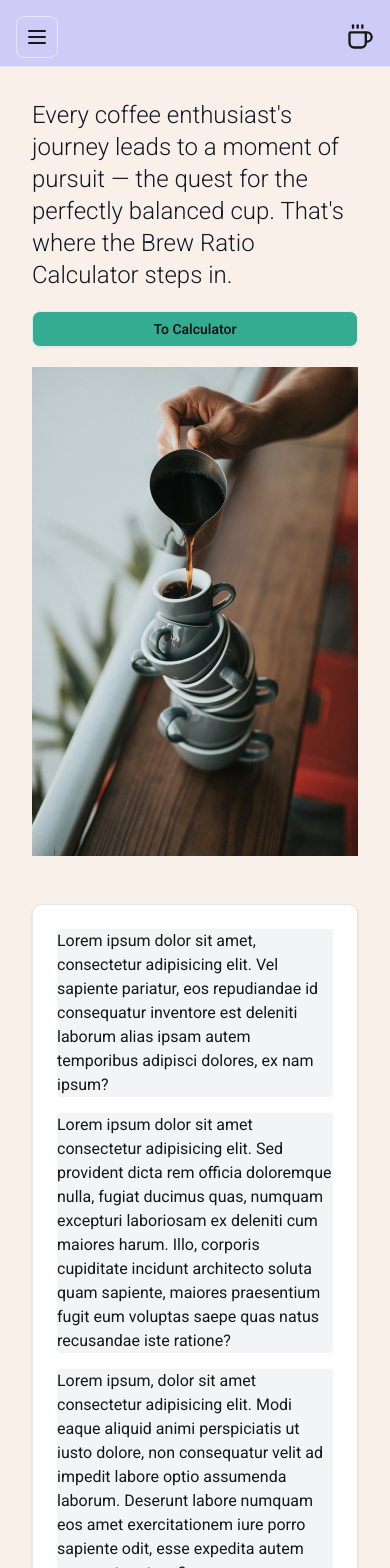
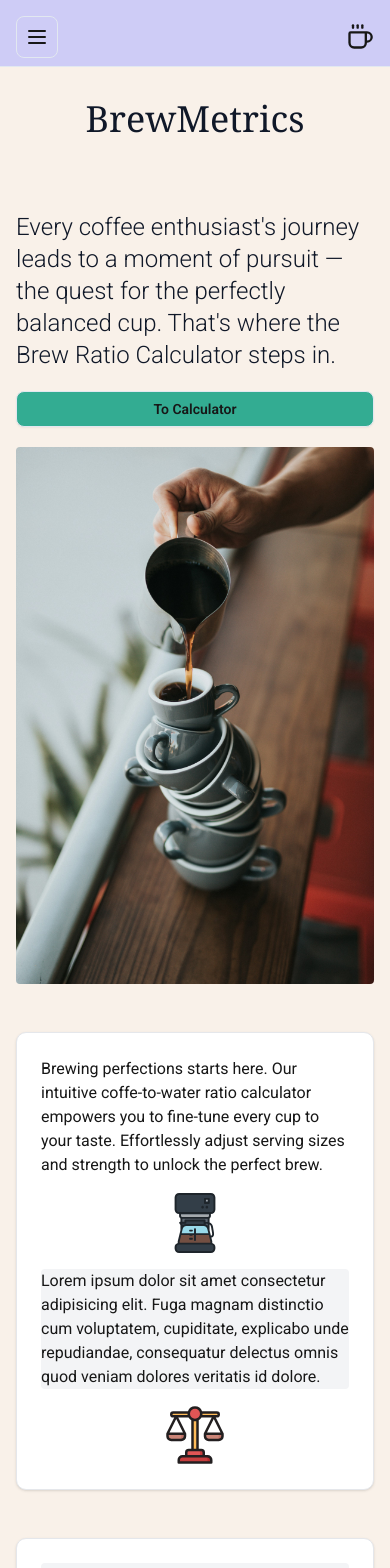
Before and after one commit to MrMarre/BrewMetrics, a Next.js app: page / in a window 390 px wide. Shown: the top 1568 px of the page. Built offline with nearby package versions, Linux system fonts and the light colour scheme.

Commit message:
bugfix responsivness

```diff
--- /dev/null
+++ b/public/assets/svg/index.ts
@@ -0,0 +1,3 @@
+export { default as coffeeMaker } from "@public/assets/svg/coffeeMaker.svg";
+export { default as coffeeMugHeart } from "@public/assets/svg/coffeeMugHeart.svg";
+export { default as coffeeScale } from "@public/assets/svg/coffeeScale.svg";
--- a/src/components/calculations/NumberField.tsx
+++ b/src/components/calculations/NumberField.tsx
@@ -37,14 +37,14 @@ const NumberField = <TField extends FieldValues>({
             <label htmlFor={name} className="block mb-1">
               {label} {dependantValue}
             </label>
-            <div className="flex items-center gap-2">
+            <div className="flex items-center gap-2 w-full">
               <Button
                 type="button"
                 variant="outline"
                 onClick={() =>
                   onChange(Math.max(1, Number(value) - incrementValue))
                 }
-                className="px-3 py-1 border rounded bg-[var(--tertiary)]"
+                className="w-8 px-3 py-1 border rounded bg-[var(--tertiary)]"
               >
                 -
               </Button>
@@ -81,7 +81,7 @@ const NumberField = <TField extends FieldValues>({
                 onClick={() =>
                   onChange(Math.max(0, Number(value) + incrementValue))
                 }
-                className="px-3 py-1 border rounded bg-[var(--tertiary)]"
+                className="w-8 px-3 py-1 border rounded bg-[var(--tertiary)]"
               >
                 +
               </Button>
--- a/src/components/calculations/RadioGroup.tsx
+++ b/src/components/calculations/RadioGroup.tsx
@@ -88,7 +88,7 @@ const RadioGroup = <TField extends FieldValues>({
                     setIsExpanded(!isExpanded);
                     handleExpandClick();
                   }}
-                  className={`py-6 px-8 md:py-4 w-full md:w-1/2 mt-4 mx-auto border rounded bg-[var(--tertiary)] text-base ${
+                  className={`py-5 px-8 md:py-4 w-full md:w-1/2 mt-4 mx-auto border rounded bg-[var(--tertiary)] text-base ${
                     buttonIsDisabled
                       ? "text-red-400"
                       : "text-[var(--foreground)]"
--- /dev/null
+++ b/src/components/common/SvgImage.tsx
@@ -0,0 +1,14 @@
+import Image, { ImageProps } from "next/image";
+import { FC } from "react";
+
+type SvgImageProps = {
+  src: string;
+  alt: string;
+  className?: string;
+} & Omit<ImageProps, "src" | "alt">;
+
+const SvgImage: FC<SvgImageProps> = ({ src, alt, className, ...props }) => {
+  return <Image src={src} alt={alt} className={className} {...props} />;
+};
+
+export default SvgImage;
--- a/src/pages/calculator/index.tsx
+++ b/src/pages/calculator/index.tsx
@@ -119,7 +119,7 @@ export default function Calculator() {
             <Button
               type="button"
               onClick={() => setShowCustomize((prev) => !prev)}
-              className="px-3 py-6 text-base md:py-4 w-full md:w-1/2 mx-auto border rounded bg-[var(--tertiary)] text-[var(--foreground)] transition-colors duration-300 hover:bg-violet-300"
+              className="px-3 py-5 text-base md:py-4 w-full md:w-1/2  border rounded bg-[var(--tertiary)] text-[var(--foreground)] transition-colors duration-300 hover:bg-violet-300"
             >
               {showCustomize ? "Hide" : "Adjust serving size"}
             </Button>
--- a/src/pages/index.tsx
+++ b/src/pages/index.tsx
@@ -4,17 +4,46 @@ import Image from "next/image";
 import balancingCups from "@public/assets/images/nathan-dumlao.jpg";
 import Link from "next/link";
 import { Heading } from "@/components/ui/heading";
+import SvgImage from "@/components/common/SvgImage";
+import { coffeeMaker, coffeeMugHeart, coffeeScale } from "@public/assets/svg";
+import Head from "next/head";
 
 export default function Home() {
   return (
-    <main className="container p-8 mx-auto flex flex-col gap-12 w-full md:w-3/4">
-      <section className="max-w-full flex flex-col md:flex-row justify-between items-center gap-5">
+    <>
+      <Head>
+        <title>BrewMetrics | The Perfect Brew Ratio Calculator</title>
+        <meta
+          name="description"
+          content="Calculate the perfect coffee-to-water ratio for your brew with our simple, intuitive, and flexible tools."
+        />
+        <meta
+          name="keywords"
+          content="coffee, brew ratio, calculator, perfect brew, coffee measurement, recipe, tools, tooling, coffee brewing, coffee brewing tools"
+        />
+        <meta
+          property="og:title"
+          content="BrewMetrics | The Perfect Brew Ratio Calculator"
+        />
+        <meta
+          property="og:description"
+          content="Fine-tune your coffee brewing technique with our custom calculator tailored to adjust serving sizes and strength to unlock the perfect cup."
+        />
+
+        <meta property="og:url" content="https://brew-metrics.vercel.app/" />
+        <meta name="twitter:card" content="summary_large_image" />
+      </Head>
+      <main className="container mx-auto flex flex-col gap-12 w-full sm:w-3/4 md:w-3/4 px-4 py-8">
+        <Heading as="h1" className="text-4xl font-serif">
+          BrewMetrics
+        </Heading>
+        <section className="max-w-full flex flex-col md:flex-row justify-between items-center gap-5 mt-6">
           <div className="w-full md:w-1/2 flex flex-col gap-5">
             <article className="prose max-w-prose font-">
               <Heading as="h3" className="text-2xl text-left">
-              Every coffee enthusiast&#39;s journey leads to a moment of pursuit
-              — the quest for the perfectly balanced cup. That&#39;s where the
-              Brew Ratio Calculator steps in.
+                Every coffee enthusiast&#39;s journey leads to a moment of
+                pursuit — the quest for the perfectly balanced cup. That&#39;s
+                where the Brew Ratio Calculator steps in.
               </Heading>
             </article>
             <Button
@@ -25,32 +54,38 @@ export default function Home() {
             </Button>
           </div>
           <div className="w-full md:w-1/2">
-          <Image src={balancingCups} alt="Cups balancing on a table" />
+            <Image
+              src={balancingCups}
+              alt="Cups balancing on a table"
+              className="rounded"
+            />
           </div>
         </section>
 
-      <SectionCard disableDefaultMaxWidth className="max-w-full md:flex-row">
-        <article className="grid grid-cols-1 md:grid-cols-3 gap-4">
-          <div className="bg-gray-100 rounded">
-            Lorem ipsum dolor sit amet, consectetur adipisicing elit. Vel
-            sapiente pariatur, eos repudiandae id consequatur inventore est
-            deleniti laborum alias ipsam autem temporibus adipisci dolores, ex
-            nam ipsum?
+        <SectionCard disableDefaultMaxWidth className="max-w-full ">
+          <article className="grid grid-cols-1 md:grid-cols-2 gap-4">
+            <div className="flex justify-center items-center flex-col md:flex-row gap-4">
+              <p className="self-start">
+                Brewing perfections starts here. Our intuitive coffe-to-water
+                ratio calculator empowers you to fine-tune every cup to your
+                taste. Effortlessly adjust serving sizes and strength to unlock
+                the perfect brew.
+              </p>
+              <SvgImage
+                src={coffeeMaker}
+                alt="auto drip brewer"
+                height={60}
+                width={60}
+              />
             </div>
-          <div className="bg-gray-100 rounded">
-            Lorem ipsum dolor sit amet consectetur adipisicing elit. Sed
-            provident dicta rem officia doloremque nulla, fugiat ducimus quas,
-            numquam excepturi laboriosam ex deleniti cum maiores harum. Illo,
-            corporis cupiditate incidunt architecto soluta quam sapiente,
-            maiores praesentium fugit eum voluptas saepe quas natus recusandae
-            iste ratione?
-          </div>
-          <div className="bg-gray-100 rounded">
-            Lorem ipsum, dolor sit amet consectetur adipisicing elit. Modi eaque
-            aliquid animi perspiciatis ut iusto dolore, non consequatur velit ad
-            impedit labore optio assumenda laborum. Deserunt labore numquam eos
-            amet exercitationem iure porro sapiente odit, esse expedita autem
-            aspernatur atque?
+            <div className="flex justify-center items-center flex-col md:flex-row gap-4">
+              <p className="bg-gray-100 rounded self-start">
+                Lorem ipsum dolor sit amet consectetur adipisicing elit. Fuga
+                magnam distinctio cum voluptatem, cupiditate, explicabo unde
+                repudiandae, consequatur delectus omnis quod veniam dolores
+                veritatis id dolore.
+              </p>
+              <SvgImage src={coffeeScale} alt="scale" height={60} width={60} />
             </div>
           </article>
         </SectionCard>
@@ -65,45 +100,23 @@ export default function Home() {
           <article className="grid grid-cols-1 md:grid-cols-3 gap-4">
             <div className=" bg-gray-100 rounded">
               Lorem ipsum dolor sit amet consectetur adipisicing elit. Ab,
-            blanditiis amet? Totam nesciunt doloribus sunt impedit magnam quasi
-            est officia.
+              blanditiis amet? Totam nesciunt doloribus sunt impedit magnam
+              quasi est officia.
             </div>
             <div className=" bg-gray-100 rounded">
               Lorem ipsum, dolor sit amet consectetur adipisicing elit. Debitis
-            veniam rem error, sit ea eveniet dolorum consequuntur suscipit magni
-            ipsam obcaecati inventore perferendis quae velit ratione ipsum neque
-            soluta temporibus!
+              veniam rem error, sit ea eveniet dolorum consequuntur suscipit
+              magni ipsam obcaecati inventore perferendis quae velit ratione
+              ipsum neque soluta temporibus!
             </div>
             <div className=" bg-gray-100 rounded">
-            Lorem, ipsum dolor sit amet consectetur adipisicing elit. Molestias
-            ab nulla, laborum omnis quis voluptate.
+              Lorem, ipsum dolor sit amet consectetur adipisicing elit.
+              Molestias ab nulla, laborum omnis quis voluptate.
             </div>
           </article>
         </SectionCard>
       </main>
       );
+    </>
+  );
 }
-
-// return (
-// 	<div
-// 	  className={
-// 		"grid grid-rows-[20px_1fr_20px] items-center justify-items-center min-h-screen p-8 pb-20 gap-16 sm:p-20"
-// 	  }
-// 	>
-// 	  <main className="flex flex-col gap-8 row-start-2 items-center sm:items-start ">
-// 		<h1 className="text-xl">
-// 		  Welcome to my page, lets brew the perfect cup of coffee
-// 		</h1>
-
-// 		<div className="flex gap-4 items-center  flex-col sm:flex-row font-semibold">
-// 		  <Link
-// 			href="/calculator"
-// 			className="rounded-full border border-solid transition-colors bg-[var(--accent)] flex items-center justify-center  gap-2  dark:hover:bg-[#ccc] text-sm sm:text-base h-10 sm:h-12 px-4 sm:px-5"
-// 		  >
-// 			To Calculator
-// 		  </Link>
-// 		</div>
-// 	  </main>
-// 	</div>
-//   );
-// }
--- a/src/styles/globals.css
+++ b/src/styles/globals.css
@@ -86,13 +86,13 @@
   --radius-lg: var(--radius);
   --radius-xl: calc(var(--radius) + 4px);
 }
-
-@media (prefers-color-scheme: dark) {
+/** Fix dark mode later */
+/* @media (prefers-color-scheme: dark) {
   :root {
     --background: #323232;
     --foreground: #ededed;
   }
-}
+} */
 
 body {
   background: var(--background);
```
Lines whose indentation alone changed are shown as unchanged.
